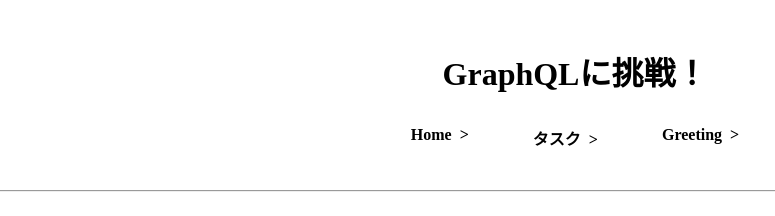
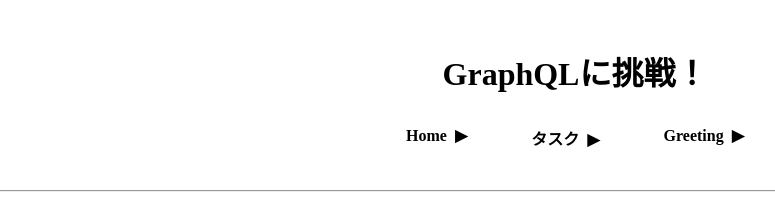
Before and after one commit to azufb/react-express-app, a React (Create React App) app: page / in a window 1280 px wide. Shown: the top 216 px of the page, without its empty margins (65-840 px from the left). Built offline with nearby package versions, Linux system fonts and the light colour scheme.

Commit message:
ナビゲーション矢印修正

```diff
--- a/src/styles/navigation.ts
+++ b/src/styles/navigation.ts
@@ -15,7 +15,7 @@
     font-weight: bold;
 
     &::after {
-      content: '>';
+      content: '▶︎';
       padding-left: 0.5rem;
     }
 
```
